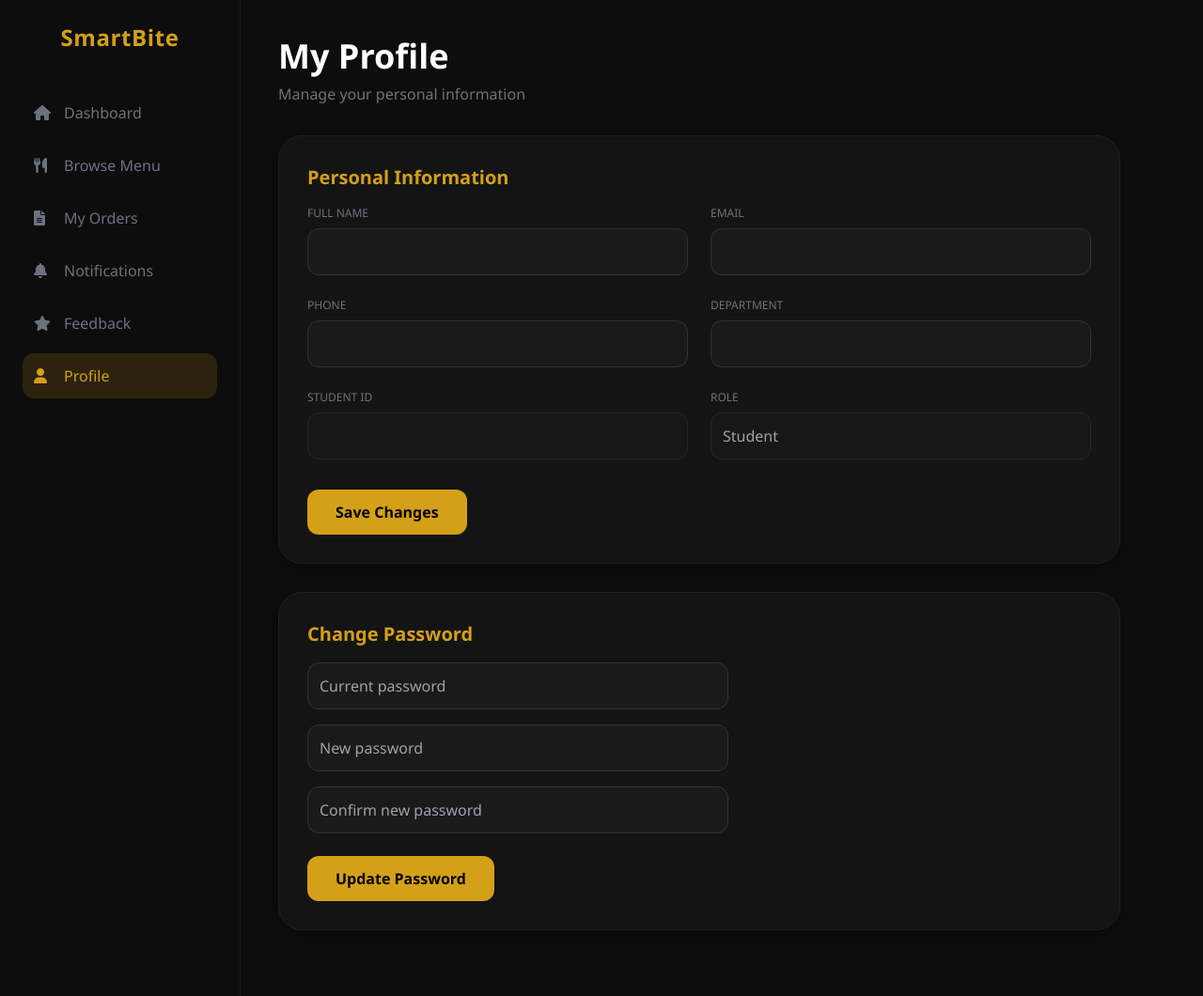
After one commit to 23101048-mysha/Smart-Canteen, a Django app: page /profile/ in a window 1280 px wide. The commit adds this page. Shown: the whole page at 94% size. Run offline with Django 5.2, Linux system fonts and the light colour scheme; a user stored in the database is signed in; data comes from the database, SQL or seed files in the repository; both versions use the stored data as it was after the commit; some libraries are stand-ins or nearby versions.

Commit message:
Initial commit - SmartCanteen project

```diff
--- /dev/null
+++ b/SmartCanteen/forms.py
@@ -0,0 +1,16 @@
+from django import forms
+from .models import Profile
+from django.contrib.auth.models import User
+
+class ProfileUpdateForm(forms.ModelForm):
+    full_name = forms.CharField(max_length=100, widget=forms.TextInput(attrs={'class': 'form-control'}))
+    email = forms.EmailField(widget=forms.EmailInput(attrs={'class': 'form-control'}))
+    phone = forms.CharField(max_length=15, widget=forms.TextInput(attrs={'class': 'form-control'}))
+    department = forms.CharField(max_length=50, widget=forms.TextInput(attrs={'class': 'form-control'}))
+    student_id = forms.CharField(max_length=20, widget=forms.TextInput(attrs={'class': 'form-control', 'readonly': 'readonly'}))
+    role = forms.CharField(max_length=20, widget=forms.TextInput(attrs={'class': 'form-control', 'readonly': 'readonly'}))
+
+    class Meta:
+
+        model = Profile
+        fields = ['full_name', 'email', 'phone', 'department', 'student_id', 'role']
--- a/SmartCanteen/models.py
+++ b/SmartCanteen/models.py
@@ -1,6 +1,5 @@
 from django.db import models
-from django.contrib.auth.models import User  # User মডেলটি ইম্পোর্ট করতে হবে
-
+from django.contrib.auth.models import User
 
 class Order(models.Model):
     # Choice Lists
@@ -24,21 +23,14 @@ class Order(models.Model):
     ]
 
     # Fields
-    # User-কে অর্ডারের সাথে লিঙ্ক করা হলো
     user = models.ForeignKey(User, on_delete=models.CASCADE, null=True, blank=True)
-
     order_id = models.CharField(max_length=20, unique=True)
-    items = models.TextField()  # Example: "Burger x2, Pizza x1"
-
+    items = models.TextField()
     amount = models.DecimalField(max_digits=10, decimal_places=2)
-
     pickup_type = models.CharField(max_length=20, choices=PICKUP_CHOICES, default='Takeaway')
     payment_method = models.CharField(max_length=20, choices=PAYMENT_CHOICES, default='Cash')
-
-    # Payment status track korar jonno naya field
     is_paid = models.BooleanField(default=False)
     transaction_id = models.CharField(max_length=100, null=True, blank=True)
-
     status = models.CharField(max_length=20, choices=STATUS_CHOICES, default='Pending')
     created_at = models.DateTimeField(auto_now_add=True)
 
@@ -47,3 +39,15 @@ class Order(models.Model):
 
     class Meta:
         ordering = ['-created_at']
+
+# প্রোফাইল ক্লাসটি অর্ডার ক্লাসের বাইরে একদম আলাদাভাবে থাকবে
+class Profile(models.Model):
+    user = models.OneToOneField(User, on_delete=models.CASCADE)
+    phone = models.CharField(max_length=15, blank=True, null=True)
+    department = models.CharField(max_length=50, blank=True, null=True)
+    student_id = models.CharField(max_length=20, blank=True, null=True)
+    role = models.CharField(max_length=20, default='Student')
+    address = models.TextField(blank=True, null=True)
+
+    def __str__(self):
+        return f"{self.user.username}'s Profile"
--- a/SmartCanteen/urls.py
+++ b/SmartCanteen/urls.py
@@ -28,4 +28,5 @@ urlpatterns = [
     path('orders/', views.orders_view, name='orders_view'),
     path('add-order/', views.add_to_order, name='add_to_order'),
     path('cancel-order/<str:order_id>/', views.cancel_order, name='cancel_order'),
+path('profile/', views.profile_view, name='profile'),
 ]
--- a/SmartCanteen/views.py
+++ b/SmartCanteen/views.py
@@ -4,7 +4,11 @@ from django.shortcuts import render, redirect, get_object_or_404
 from django.contrib.auth.models import User
 from django.contrib.auth import authenticate, login
 from datetime import datetime
+from django.shortcuts import render, redirect, get_object_or_404
+from django.contrib.auth.decorators import login_required
 from django.shortcuts import render
+from .models import Order, Profile
+from .forms import ProfileUpdateForm
 from .models import Order
 
 # 🔹 Home page
@@ -169,3 +173,17 @@ def cancel_order(request, order_id):
         order.save()
 
     return redirect('orders_view')
+@login_required
+def profile_view(request):
+    user_profile, created = Profile.objects.get_or_create(user=request.user)
+
+    if request.method == 'POST':
+        form = ProfileUpdateForm(request.POST, instance=user_profile)
+        if form.is_valid():
+            form.save()
+            messages.success(request, 'Profile updated successfully!')
+            return redirect('profile')
+    else:
+        form = ProfileUpdateForm(instance=user_profile)
+
+    return render(request, 'profile.html', {'form': form})
--- a/templates/Dashboard.html
+++ b/templates/Dashboard.html
@@ -216,7 +216,11 @@
 </a>
                 <li>🔔 Notifications</li>
                 <li>⭐ Feedback</li>
-                <li>👤 Profile</li>
+                <li>
+                    <a href="{% url 'profile' %}" style="text-decoration: none; color: inherit; display: flex; align-items: center; gap: 12px; width: 100%; height: 100%;">
+                        👤 Profile
+                    </a>
+                </li>
             </ul>
         </nav>
     </aside>
--- a/templates/menu.html
+++ b/templates/menu.html
@@ -79,7 +79,7 @@
             <i class="fas fa-star w-5"></i> Feedback
         </a>
 
-        <a href="#" class="sidebar-item flex items-center gap-3 p-3 text-gray-500">
+        <a href="{% url 'profile' %}" class="sidebar-item flex items-center gap-3 p-3 text-gray-500">
             <i class="fas fa-user w-5"></i> Profile
         </a>
 
--- a/templates/orders.html
+++ b/templates/orders.html
@@ -204,7 +204,7 @@
                 <a href="#" class="nav-item">
                     <i class="fas fa-star nav-icon"></i> Feedback
                 </a>
-                <a href="#" class="nav-item">
+                <a href="{% url 'profile' %}" class="nav-item">
                     <i class="fas fa-user nav-icon"></i> Profile
                 </a>
             </nav>
--- /dev/null
+++ b/templates/profile.html
@@ -0,0 +1,170 @@
+<!DOCTYPE html>
+<html lang="en">
+<head>
+    <meta charset="UTF-8">
+    <meta name="viewport" content="width=device-width, initial-scale=1.0">
+    <title>SmartBite - Profile</title>
+    <script src="https://cdn.tailwindcss.com"></script>
+    <link rel="stylesheet" href="https://cdnjs.cloudflare.com/ajax/libs/font-awesome/6.0.0/css/all.min.css">
+
+    <style>
+        body {
+            background-color: #0d0d0d;
+            color: #e0e0e0;
+            font-family: 'Segoe UI', sans-serif;
+        }
+        .sidebar-item:hover {
+            background: #1a1a1a;
+            color: #D4A017;
+            border-radius: 12px;
+        }
+        .active-nav {
+            background: rgba(212,160,23,0.15);
+            color: #D4A017;
+            border-radius: 12px;
+        }
+        .profile-container {
+            background-color: #141414;
+            border: 1px solid #1f1f1f;
+            border-radius: 25px;
+            padding: 30px;
+            margin-bottom: 30px;
+            box-shadow: 0 4px 15px rgba(0,0,0,0.3);
+        }
+        .section-title {
+            color: #D4A017;
+            font-weight: bold;
+            margin-bottom: 20px;
+        }
+        .custom-input {
+            background-color: #1a1a1a !important;
+            border: 1px solid #333 !important;
+            color: #ffffff !important;
+            border-radius: 12px;
+            padding: 12px;
+            width: 100%;
+            outline: none;
+        }
+        .custom-input:focus {
+            border-color: #D4A017 !important;
+        }
+        .btn-save {
+            background-color: #D4A017;
+            color: #000000;
+            font-weight: bold;
+            border: none;
+            padding: 12px 30px;
+            border-radius: 12px;
+            transition: 0.3s;
+        }
+        .btn-save:hover {
+            background-color: #b88614;
+            transform: scale(1.02);
+        }
+    </style>
+</head>
+<body class="flex h-screen overflow-hidden">
+
+<aside class="w-64 bg-[#0d0d0d] border-r border-gray-900 flex flex-col p-6">
+    <div class="text-2xl font-bold text-[#D4A017] mb-10 text-center tracking-wide">
+        SmartBite
+    </div>
+    <nav class="space-y-2 flex-1">
+        <a href="{% url 'dashboard' %}" class="sidebar-item flex items-center gap-3 p-3 text-gray-500 transition">
+            <i class="fas fa-home w-5"></i> Dashboard
+        </a>
+        <a href="{% url 'menu' %}" class="sidebar-item flex items-center gap-3 p-3 text-gray-500 transition">
+            <i class="fas fa-utensils w-5"></i> Browse Menu
+        </a>
+        <a href="{% url 'orders_view' %}" class="sidebar-item flex items-center gap-3 p-3 text-gray-500">
+            <i class="fas fa-file-alt w-5"></i> My Orders
+        </a>
+        <a href="#" class="sidebar-item flex items-center gap-3 p-3 text-gray-500">
+            <i class="fas fa-bell w-5"></i> Notifications
+        </a>
+        <a href="#" class="sidebar-item flex items-center gap-3 p-3 text-gray-500">
+            <i class="fas fa-star w-5"></i> Feedback
+        </a>
+        <a href="{% url 'profile' %}" class="active-nav flex items-center gap-3 p-3">
+            <i class="fas fa-user w-5"></i> Profile
+        </a>
+    </nav>
+</aside>
+
+<main class="flex-1 overflow-y-auto p-10">
+    <header class="mb-8">
+        <h1 class="text-4xl font-bold text-white mb-2">My Profile</h1>
+        <p class="text-gray-500">Manage your personal information</p>
+    </header>
+
+    <div class="max-w-4xl">
+        <div class="profile-container">
+            <h3 class="section-title text-xl mb-4">Personal Information</h3>
+
+            {% if messages %}
+                {% for message in messages %}
+                    <div class="bg-green-900/30 border border-green-500 text-green-400 p-3 rounded-xl mb-4" role="alert">
+                        {{ message }}
+                    </div>
+                {% endfor %}
+            {% endif %}
+
+            <form method="POST">
+                {% csrf_token %}
+                <div class="grid grid-cols-1 md:grid-cols-2 gap-6 mb-6">
+                    <div>
+                        <label class="block text-xs text-gray-500 uppercase mb-2">Full Name</label>
+                        <input type="text" name="full_name" class="custom-input" value="{{ form.full_name.value|default:'' }}">
+                    </div>
+                    <div>
+                        <label class="block text-xs text-gray-500 uppercase mb-2">Email</label>
+                        <input type="email" name="email" class="custom-input" value="{{ form.email.value|default:'' }}">
+                    </div>
+                </div>
+
+                <div class="grid grid-cols-1 md:grid-cols-2 gap-6 mb-6">
+                    <div>
+                        <label class="block text-xs text-gray-500 uppercase mb-2">Phone</label>
+                        <input type="text" name="phone" class="custom-input" value="{{ form.phone.value|default:'' }}">
+                    </div>
+                    <div>
+                        <label class="block text-xs text-gray-500 uppercase mb-2">Department</label>
+                        <input type="text" name="department" class="custom-input" value="{{ form.department.value|default:'' }}">
+                    </div>
+                </div>
+
+                <div class="grid grid-cols-1 md:grid-cols-2 gap-6 mb-6">
+                    <div>
+                        <label class="block text-xs text-gray-500 uppercase mb-2">Student ID</label>
+                        <input type="text" name="student_id" class="custom-input opacity-60" value="{{ form.student_id.value|default:'' }}" readonly>
+                    </div>
+                    <div>
+                        <label class="block text-xs text-gray-500 uppercase mb-2">Role</label>
+                        <input type="text" name="role" class="custom-input opacity-60" value="{{ form.role.value|default:'' }}" readonly>
+                    </div>
+                </div>
+
+                <button type="submit" class="btn-save mt-2">Save Changes</button>
+            </form>
+        </div>
+
+        <div class="profile-container">
+            <h3 class="section-title text-xl mb-4">Change Password</h3>
+            <form action="#" method="POST" class="max-w-md">
+                {% csrf_token %}
+                <div class="mb-4">
+                    <input type="password" name="old_password" class="custom-input" placeholder="Current password">
+                </div>
+                <div class="mb-4">
+                    <input type="password" name="new_password1" class="custom-input" placeholder="New password">
+                </div>
+                <div class="mb-6">
+                    <input type="password" name="new_password2" class="custom-input" placeholder="Confirm new password">
+                </div>
+                <button type="submit" class="btn-save">Update Password</button>
+            </form>
+        </div>
+    </div>
+</main>
+
+</body>
```
Also changed, not shown: SmartCanteen/migrations/0004_profile.py (added), db.sqlite3.
